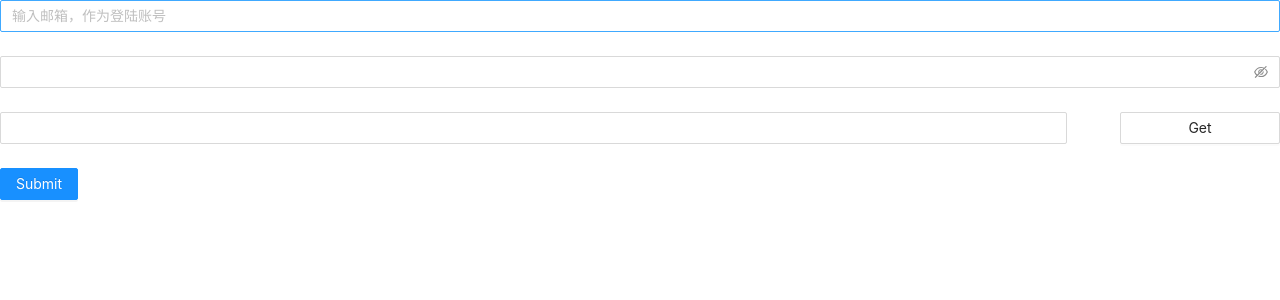
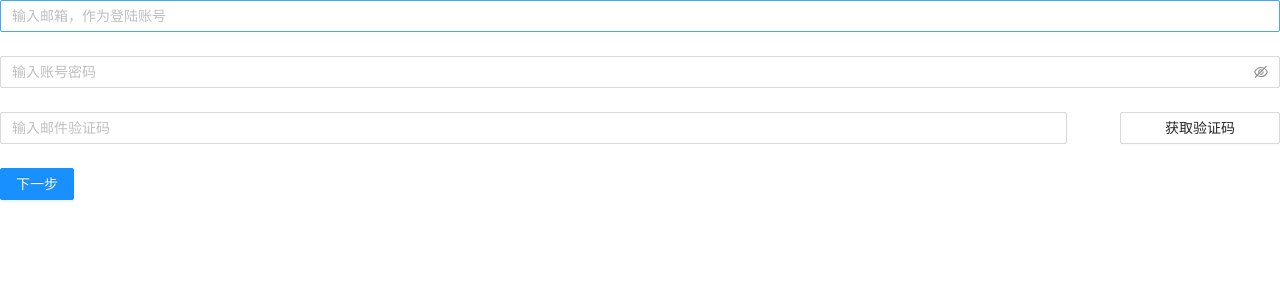
Before and after one commit to kan-fun/kan-web-index, a React (Create React App) app: page / in a window 1280 px wide. Shown: the top 300 px of the page. Built offline with nearby package versions, Linux system fonts and the light colour scheme.

Commit message:
send_email_code signup

```diff
--- a/package.json
+++ b/package.json
@@ -7,6 +7,7 @@
     "@testing-library/react": "^9.3.2",
     "@testing-library/user-event": "^7.1.2",
     "antd": "^4.0.3",
+    "axios": "^0.19.2",
     "react": "^16.13.1",
     "react-dom": "^16.13.1",
     "react-scripts": "3.4.1",
--- a/src/signup/index.tsx
+++ b/src/signup/index.tsx
@@ -1,4 +1,7 @@
 import React from 'react';
+import axios from "axios";
+
+import * as qs from 'querystring';
 
 import {
     Form,
@@ -8,13 +11,43 @@ import {
     Col
 } from 'antd';
 
-class Signup extends React.Component {
+const ENDPOINT = "http://58b5dd3da8514f30a8dfbf42bb0a740c-cn-beijing.alicloudapi.com";
+const send_email_code_url = `${ENDPOINT}/send-email-code`;
+const signup_url = `${ENDPOINT}/signup`;
+
+const headers = {
+    'Content-Type': 'application/x-www-form-urlencoded; charset=UTF-8'
+}
+
+type Props = {};
+type State = { email_property: string, token_property: string };
+
+class Signup extends React.Component<Props, State> {
     constructor(props: any) {
         super(props)
+        this.state = { email_property: '', token_property: '' };
     }
 
-    onFinish(values: any) {
-        console.log('Success:', values);
+    send_email_code = async () => {
+        const body = qs.stringify({
+            'email': this.state.email_property,
+        })
+        const resp = await axios.post(send_email_code_url, body, { headers })
+        this.setState({ token_property: resp.data.token })
+    }
+
+    onEmailChange = (e: any) => {
+        this.setState({ email_property: e.target.value })
+    }
+
+    onFinish = async (values: any) => {
+        const body = qs.stringify(values)
+        const signup_headers = {
+            ...headers,
+            'X-Token': this.state.token_property
+        }
+        const resp = await axios.post(signup_url, body, { headers: signup_headers })
+        localStorage.setItem("token", resp.data.token);
     }
 
     onFinishFailed(values: any) {
@@ -25,7 +58,6 @@ class Signup extends React.Component {
         return (
             <Form
                 name="basic"
-                initialValues={{ remember: true }}
                 onFinish={this.onFinish}
                 onFinishFailed={this.onFinishFailed}
             >
@@ -38,40 +70,40 @@ class Signup extends React.Component {
                         },
                         {
                             required: true,
-                            message: 'Please input your E-mail!',
+                            message: '邮箱不能为空',
                         },
                     ]}
                 >
-                    <Input placeholder="输入邮箱，作为登陆账号" />
+                    <Input onChange={this.onEmailChange} placeholder="输入邮箱，作为登陆账号" />
                 </Form.Item>
 
                 <Form.Item
                     name="password"
-                    rules={[{ required: true, message: 'Please input your password!' }]}
+                    rules={[{ required: true, message: '密码不能为空' }]}
                 >
-                    <Input.Password />
+                    <Input.Password placeholder="输入账号密码" />
                 </Form.Item>
 
                 <Form.Item>
                     <Row>
                         <Col span={20}>
                             <Form.Item
-                                name="captcha"
+                                name="code"
                                 noStyle
-                                rules={[{ required: true, message: 'Please input the captcha you got!' }]}
+                                rules={[{ required: true, message: '验证码不能为空' }]}
                             >
-                                <Input />
+                                <Input placeholder="输入邮件验证码" />
                             </Form.Item>
                         </Col>
                         <Col offset={1} span={3}>
-                            <Button block>Get</Button>
+                            <Button onClick={this.send_email_code} block>获取验证码</Button>
                         </Col>
                     </Row>
                 </Form.Item>
 
                 <Form.Item>
                     <Button type="primary" htmlType="submit">
-                        Submit
+                        下一步
                     </Button>
                 </Form.Item>
             </Form>
```
Also changed, not shown: 1 other file (tests, documents, lock files or other folders).
